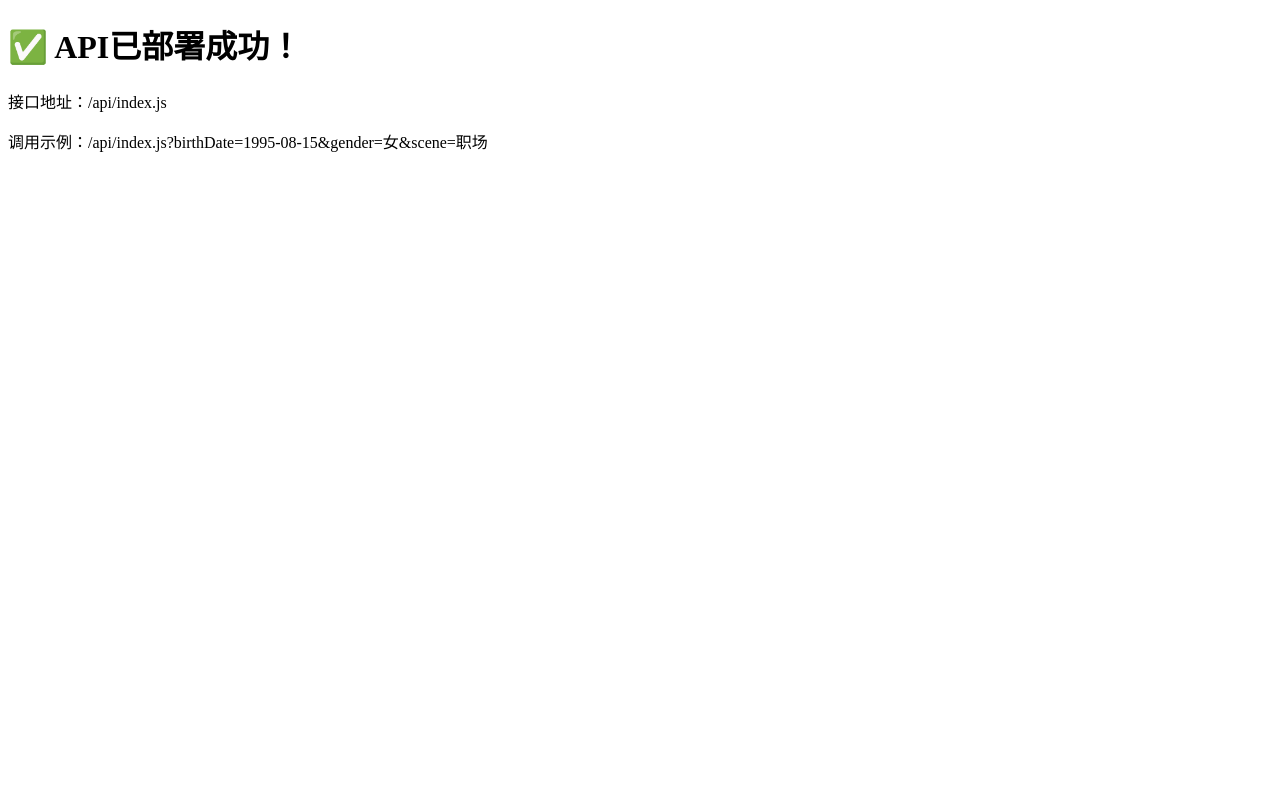
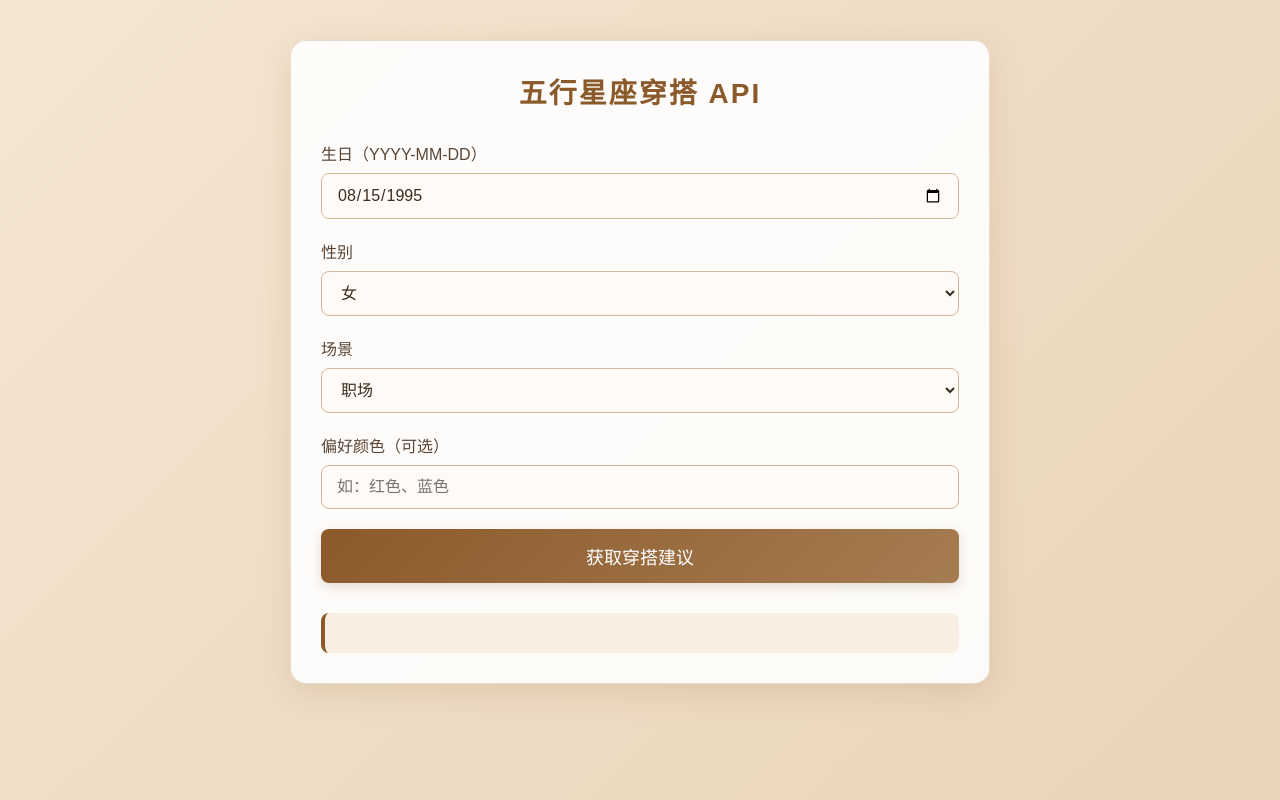
Before and after one commit to solozhangxiru/fengshui_skill_api, a website: page index.html in a window 1280 px wide. Drawn offline with Linux system fonts and the light colour scheme.

Commit message:
Update index.html

```diff
--- a/index.html
+++ b/index.html
@@ -1,11 +1,178 @@
 <!DOCTYPE html>
-<html>
+<html lang="zh-CN">
 <head>
-    <title>星座穿搭API</title>
+    <meta charset="UTF-8">
+    <meta name="viewport" content="width=device-width, initial-scale=1.0">
+    <title>五行星座穿搭 API</title>
+    <style>
+        * {
+            margin: 0;
+            padding: 0;
+            box-sizing: border-box;
+            font-family: "PingFang SC", "Microsoft YaHei", sans-serif;
+        }
+        body {
+            background: linear-gradient(135deg, #f5e6d3 0%, #e8d4b8 100%);
+            min-height: 100vh;
+            padding: 40px 20px;
+            color: #3a2b1f;
+        }
+        .container {
+            max-width: 700px;
+            margin: 0 auto;
+            background: rgba(255, 255, 255, 0.9);
+            border-radius: 16px;
+            padding: 30px;
+            box-shadow: 0 8px 32px rgba(139, 90, 43, 0.15);
+            border: 1px solid rgba(139, 90, 43, 0.2);
+        }
+        h1 {
+            text-align: center;
+            color: #8b5a2b;
+            margin-bottom: 30px;
+            font-size: 28px;
+            letter-spacing: 2px;
+        }
+        .form-group {
+            margin-bottom: 20px;
+        }
+        label {
+            display: block;
+            margin-bottom: 8px;
+            font-weight: 500;
+            color: #5a4535;
+        }
+        input, select {
+            width: 100%;
+            padding: 12px 15px;
+            border: 1px solid #d4b89a;
+            border-radius: 8px;
+            font-size: 16px;
+            background: #fffaf5;
+            color: #3a2b1f;
+        }
+        button {
+            width: 100%;
+            padding: 14px;
+            background: linear-gradient(135deg, #8b5a2b 0%, #a67c52 100%);
+            color: white;
+            border: none;
+            border-radius: 8px;
+            font-size: 18px;
+            font-weight: 500;
+            cursor: pointer;
+            transition: all 0.3s ease;
+            box-shadow: 0 4px 12px rgba(139, 90, 43, 0.2);
+        }
+        button:hover {
+            transform: translateY(-2px);
+            box-shadow: 0 6px 16px rgba(139, 90, 43, 0.3);
+        }
+        #result {
+            margin-top: 30px;
+            padding: 20px;
+            background: rgba(245, 230, 211, 0.6);
+            border-radius: 8px;
+            border-left: 4px solid #8b5a2b;
+        }
+        #result h3 {
+            color: #8b5a2b;
+            margin-bottom: 15px;
+        }
+        .result-item {
+            margin-bottom: 10px;
+            line-height: 1.6;
+        }
+        .loading {
+            text-align: center;
+            color: #8b5a2b;
+            font-style: italic;
+        }
+        .error {
+            color: #d9534f;
+            text-align: center;
+        }
+    </style>
 </head>
 <body>
-    <h1>✅ API已部署成功！</h1>
-    <p>接口地址：/api/index.js</p>
-    <p>调用示例：/api/index.js?birthDate=1995-08-15&gender=女&scene=职场</p>
-</body>
-</html>
+    <div class="container">
+        <h1>五行星座穿搭 API</h1>
+
+        <div class="form-group">
+            <label for="birthDate">生日（YYYY-MM-DD）</label>
+            <input type="date" id="birthDate" value="1995-08-15">
+        </div>
+
+        <div class="form-group">
+            <label for="gender">性别</label>
+            <select id="gender">
+                <option value="女">女</option>
+                <option value="男">男</option>
+            </select>
+        </div>
+
+        <div class="form-group">
+            <label for="scene">场景</label>
+            <select id="scene">
+                <option value="职场">职场</option>
+                <option value="约会">约会</option>
+                <option value="日常">日常</option>
+                <option value="正式场合">正式场合</option>
+                <option value="运动">运动</option>
+                <option value="派对">派对</option>
+            </select>
+        </div>
+
+        <div class="form-group">
+            <label for="colorPreference">偏好颜色（可选）</label>
+            <input type="text" id="colorPreference" placeholder="如：红色、蓝色">
+        </div>
+
+        <button onclick="getStyleSuggestion()">获取穿搭建议</button>
+
+        <div id="result"></div>
+    </div>
+
+    <script>
+        const API_URL = "https://fengshui-skill-api.vercel.app/api/index.js";
+
+        async function getStyleSuggestion() {
+            const birthDate = document.getElementById("birthDate").value;
+            const gender = document.getElementById("gender").value;
+            const scene = document.getElementById("scene").value;
+            const colorPreference = document.getElementById("colorPreference").value;
+            const resultDiv = document.getElementById("result");
+
+            if (!birthDate || !gender || !scene) {
+                resultDiv.innerHTML = `<p class="error">请填写所有必填项！</p>`;
+                return;
+            }
+
+            resultDiv.innerHTML = `<p class="loading">正在计算星座与五行搭配...</p>`;
+
+            const params = new URLSearchParams({
+                birthDate,
+                gender,
+                scene,
+                colorPreference: colorPreference || ""
+            });
+
+            try {
+                const response = await fetch(`${API_URL}?${params}`);
+            if (!response.ok) throw new Error("请求失败");
+            const data = await response.json();
+
+            resultDiv.innerHTML = `
+                <h3>✨ 你的专属穿搭建议</h3>
+                <div class="result-item"><strong>星座：</strong>${data.zodiac}</div>
+                <div class="result-item"><strong>五行属性：</strong>${data.fiveElements}</div>
+                <div class="result-item"><strong>推荐颜色：</strong>${data.suggestions.recommendedColor}</div>
+                <div class="result-item"><strong>穿搭建议：</strong>${data.suggestions.outfitAdvice}</div>
+                <div class="result-item"><strong>五行运势提升：</strong>${data.suggestions.fiveElementsTip}</div>
+                <div class="result-item"><strong>幸运色列表：</strong>${data.suggestions.luckyColors.join('、')}</div>
+            `;
+        } catch (error) {
+            resultDiv.innerHTML = `<p class="error">获取建议失败：${error.message}</p>`;
+        }
+    }
+</script>
```
